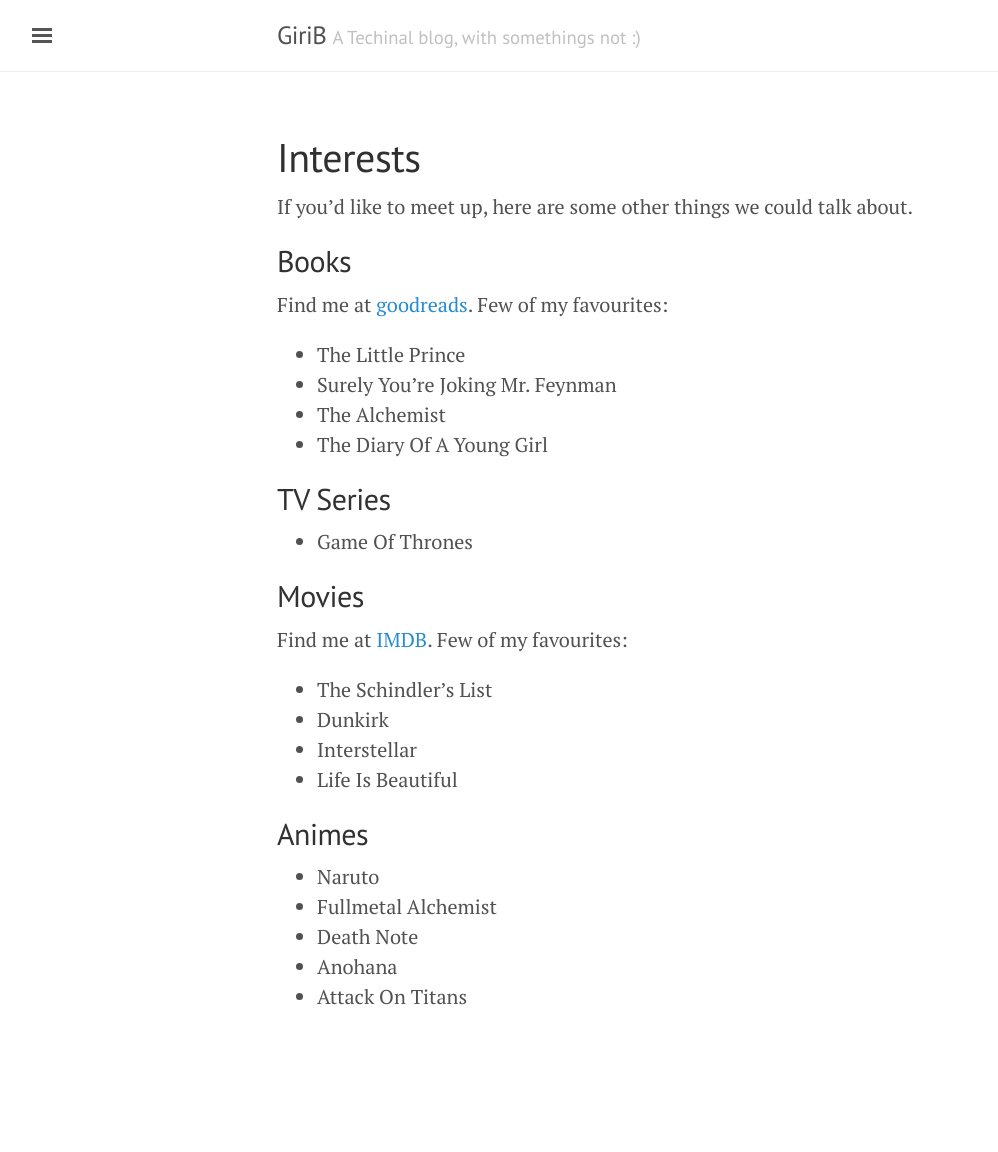
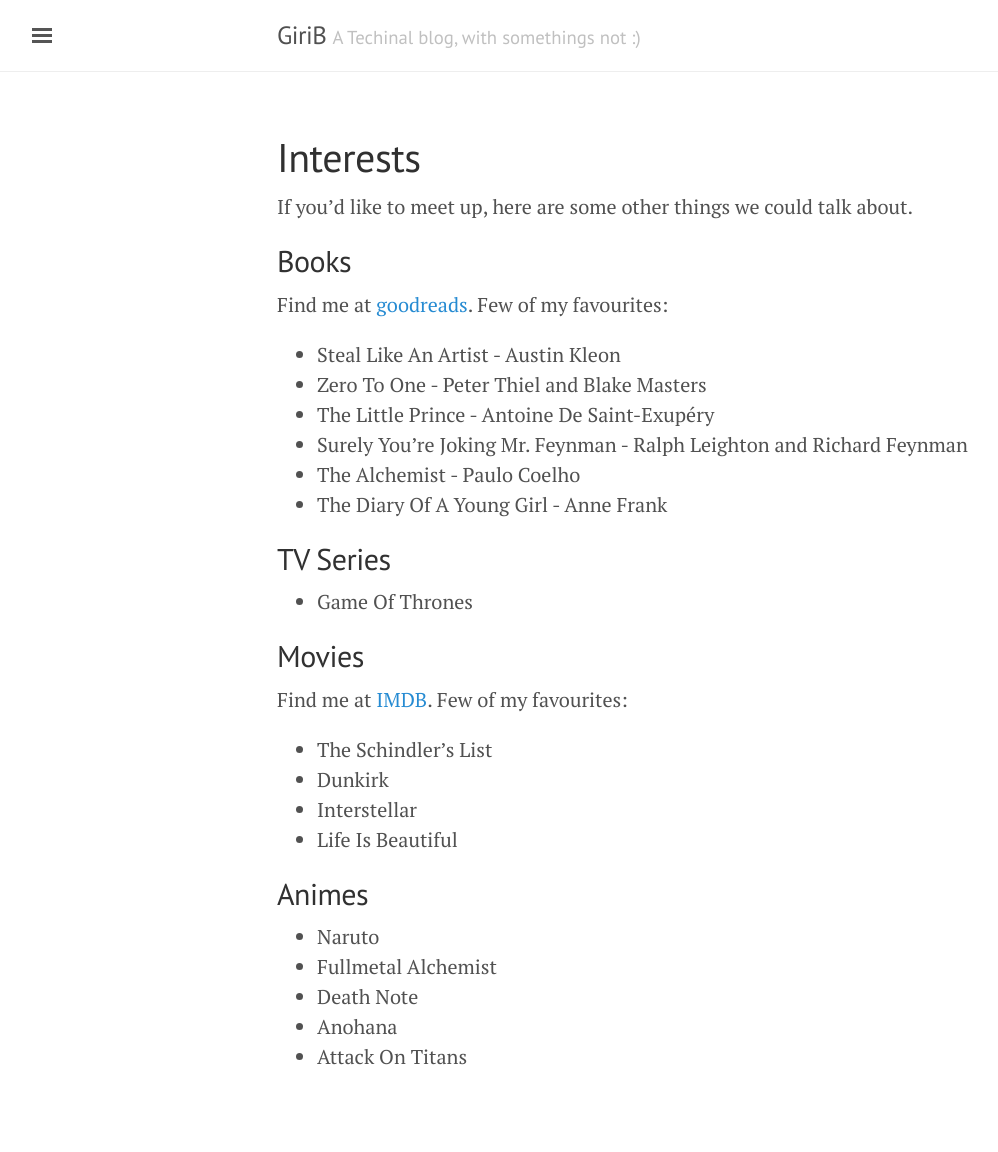
Before and after one commit to GiriB/girib.github.io, a Jekyll site: the page built from interests.md, in a window 1280 px wide. Shown: the whole page, without its empty margins (3-1001 px from the left). Built offline with Jekyll 4.4.1, drawn with Linux system fonts in a browser that asks for light colours; before the commit the page ends 1092 px from its top, so only the background shows below that.

Commit message:
Update books

```diff
--- a/interests.md
+++ b/interests.md
@@ -7,10 +7,12 @@ If you'd like to meet up, here are some other things we could talk about.
 
 ## Books
 Find me at [goodreads](https://www.goodreads.com/user/show/68522109-giri-bhatnagar). Few of my favourites:
-* The Little Prince
-* Surely You're Joking Mr. Feynman
-* The Alchemist
-* The Diary Of A Young Girl
+* Steal Like An Artist - Austin Kleon
+* Zero To One - Peter Thiel and Blake Masters
+* The Little Prince - Antoine De Saint-Exupéry
+* Surely You're Joking Mr. Feynman - Ralph Leighton and Richard Feynman
+* The Alchemist - Paulo Coelho
+* The Diary Of A Young Girl - Anne Frank
 
 ## TV Series
 * Game Of Thrones
```
